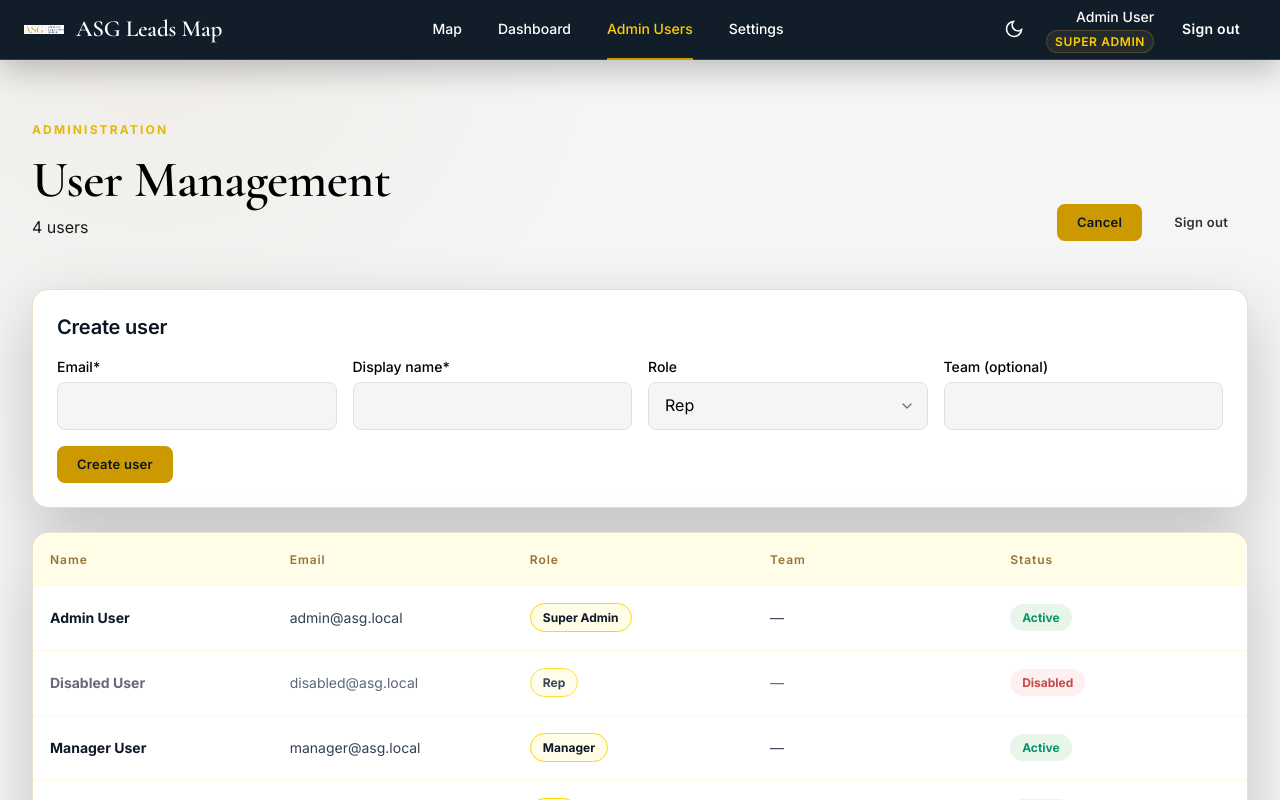
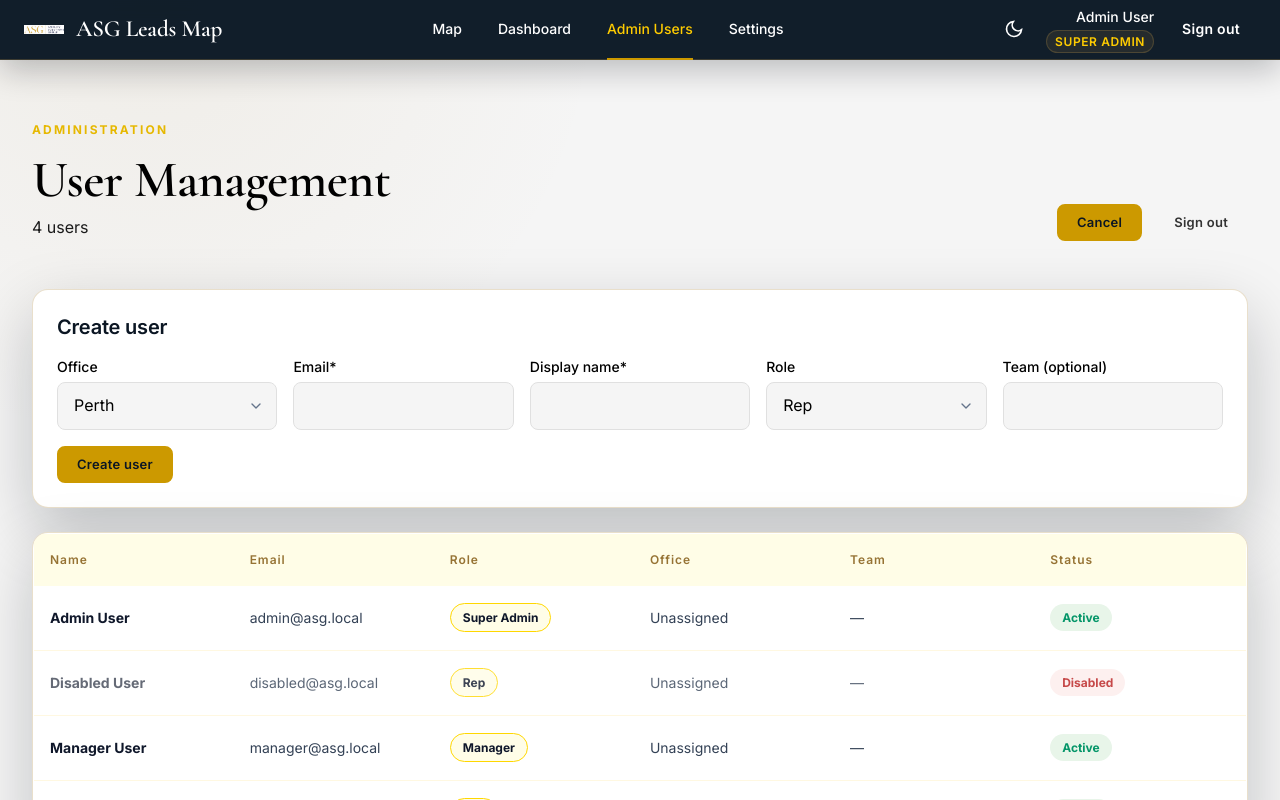
Before and after one commit to gar2lew/ASG-Leads-Map, a React (Vite) app: page /admin/users in a window 1280 px wide. Both pictures are taken after a click on the button "Add user". Shown: the top 800 px of the page. Built offline with nearby package versions, Linux system fonts and the light colour scheme.

Commit message:
feat: assign offices during user provisioning

```diff
--- a/src/auth/services/devUserAdminService.ts
+++ b/src/auth/services/devUserAdminService.ts
@@ -40,6 +40,9 @@ function assertCreateInput(input: CreateUserInput): void {
   if (!isValidRole(input.role)) {
     throw new Error('Select a valid role.')
   }
+  if (input.officeId !== 'perth' && input.officeId !== 'brisbane') {
+    throw new Error('Select a valid office.')
+  }
   if (findDevAccount(email)) {
     throw new Error('A user with this email already exists.')
   }
@@ -64,6 +67,7 @@ export function createDevUserAdminService(): UserAdminService {
         email,
         role: input.role,
         active: true,
+        officeId: input.officeId,
       }
       if (input.teamId && input.teamId.trim()) {
         user.teamId = input.teamId.trim()
@@ -111,6 +115,10 @@ export function createDevUserAdminService(): UserAdminService {
           delete (account.user as { teamId?: string }).teamId
         }
       }
+      if (input.officeId !== undefined) {
+        if (input.officeId !== 'perth' && input.officeId !== 'brisbane') throw new Error('Select a valid office.')
+        account.user.officeId = input.officeId
+      }
       return accountToRecord(account.user.uid)
     },
     async resetUserPassword(uid) {
--- a/src/auth/services/firebaseUserAdminService.ts
+++ b/src/auth/services/firebaseUserAdminService.ts
@@ -12,6 +12,7 @@ interface ProfileData {
   role?: string
   active?: boolean
   teamId?: string
+  officeId?: 'perth' | 'brisbane'
 }
 
 function isUserProfileRecord(value: unknown): value is UserProfileRecord {
@@ -46,6 +47,7 @@ function toRecord(uid: string, data: ProfileData): UserProfileRecord {
     active: data.active !== false,
   }
   if (data.teamId) record.teamId = data.teamId
+  if (data.officeId === 'perth' || data.officeId === 'brisbane') record.officeId = data.officeId
   return record
 }
 
--- a/src/auth/types.ts
+++ b/src/auth/types.ts
@@ -50,6 +50,7 @@ export interface CreateUserInput {
   email: string
   displayName: string
   role: Role
+  officeId: OfficeId
   teamId?: string
 }
 
@@ -57,6 +58,7 @@ export interface UpdateUserInput {
   email?: string
   displayName?: string
   role?: Role
+  officeId?: OfficeId
   teamId?: string
   active?: boolean
 }
--- a/src/pages/AdminUsersPage.tsx
+++ b/src/pages/AdminUsersPage.tsx
@@ -29,6 +29,7 @@ export function AdminUsersPage() {
   const [createEmail, setCreateEmail] = useState('')
   const [createName, setCreateName] = useState('')
   const [createRole, setCreateRole] = useState<RoleType>(EMPTY_ROLE)
+  const [createOffice, setCreateOffice] = useState<'perth' | 'brisbane'>('perth')
   const [createTeam, setCreateTeam] = useState('')
   const [createError, setCreateError] = useState<string | null>(null)
   const [isCreating, setIsCreating] = useState(false)
@@ -72,6 +73,7 @@ export function AdminUsersPage() {
         email: createEmail,
         displayName: createName,
         role: createRole,
+        officeId: createOffice,
         ...(createTeam.trim() ? { teamId: createTeam.trim() } : {}),
       })
       setCreatedResult(result)
@@ -79,6 +81,7 @@ export function AdminUsersPage() {
       setCreateEmail('')
       setCreateName('')
       setCreateRole(EMPTY_ROLE)
+      setCreateOffice('perth')
       setCreateTeam('')
     } catch (error) {
       setCreateError(error instanceof Error ? error.message : 'Failed to create user.')
@@ -152,6 +155,13 @@ export function AdminUsersPage() {
         <form className="admin-users__create" onSubmit={handleCreateSubmit} noValidate>
           <h2 className="admin-users__create-title">Create user</h2>
           <div className="admin-users__create-grid">
+            <div className="form-group">
+              <label className="form-label" htmlFor="user-office">Office</label>
+              <select id="user-office" className="form-input" value={createOffice} onChange={(event) => setCreateOffice(event.target.value as 'perth' | 'brisbane')}>
+                <option value="perth">Perth</option>
+                <option value="brisbane">Brisbane</option>
+              </select>
+            </div>
             <div className="form-group">
               <label className="form-label" htmlFor="user-email">
                 Email*
@@ -262,7 +272,8 @@ export function AdminUsersPage() {
               <th scope="col">Name</th>
               <th scope="col">Email</th>
               <th scope="col">Role</th>
-              <th scope="col">Team</th>
+          <th scope="col">Office</th>
+          <th scope="col">Team</th>
               <th scope="col">Status</th>
               <th scope="col">
                 <span className="visually-hidden">Actions</span>
@@ -278,6 +289,7 @@ export function AdminUsersPage() {
                   </td>
                   <td data-label="Email">{user.email}</td>
                   <td data-label="Role"><span className="admin-users__role">{roleLabel(user.role)}</span></td>
+                  <td data-label="Office">{user.officeId === 'brisbane' ? 'Brisbane' : user.officeId === 'perth' ? 'Perth' : 'Unassigned'}</td>
                   <td data-label="Team">{user.teamId ?? '—'}</td>
                   <td data-label="Status">
                     <span className={`admin-users__status ${user.active ? 'admin-users__status--active' : 'admin-users__status--disabled'}`}>
```
Also changed, not shown: api/admin/users.ts (+9 -2 lines), 1 other file (tests, documents, lock files or other folders).
